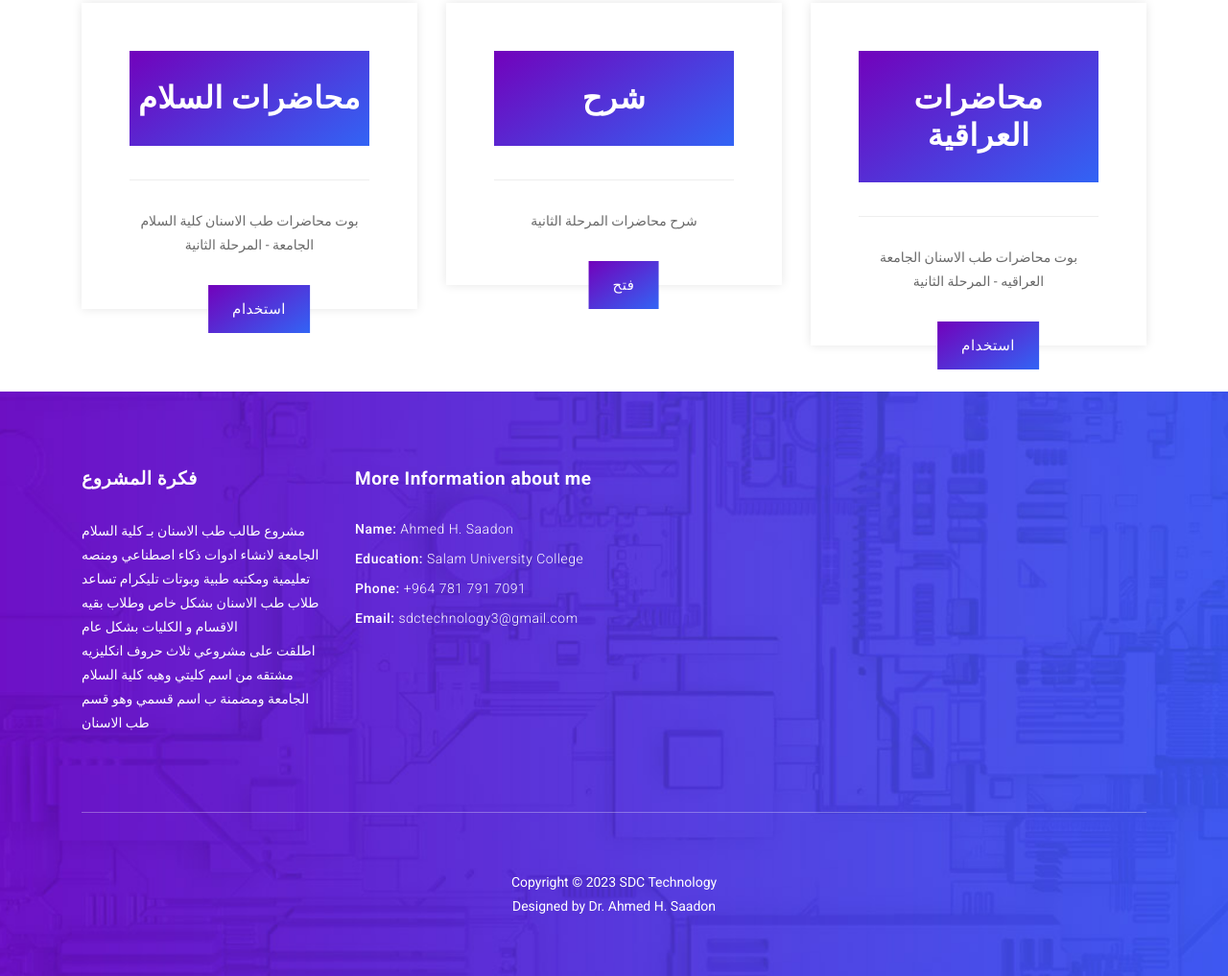
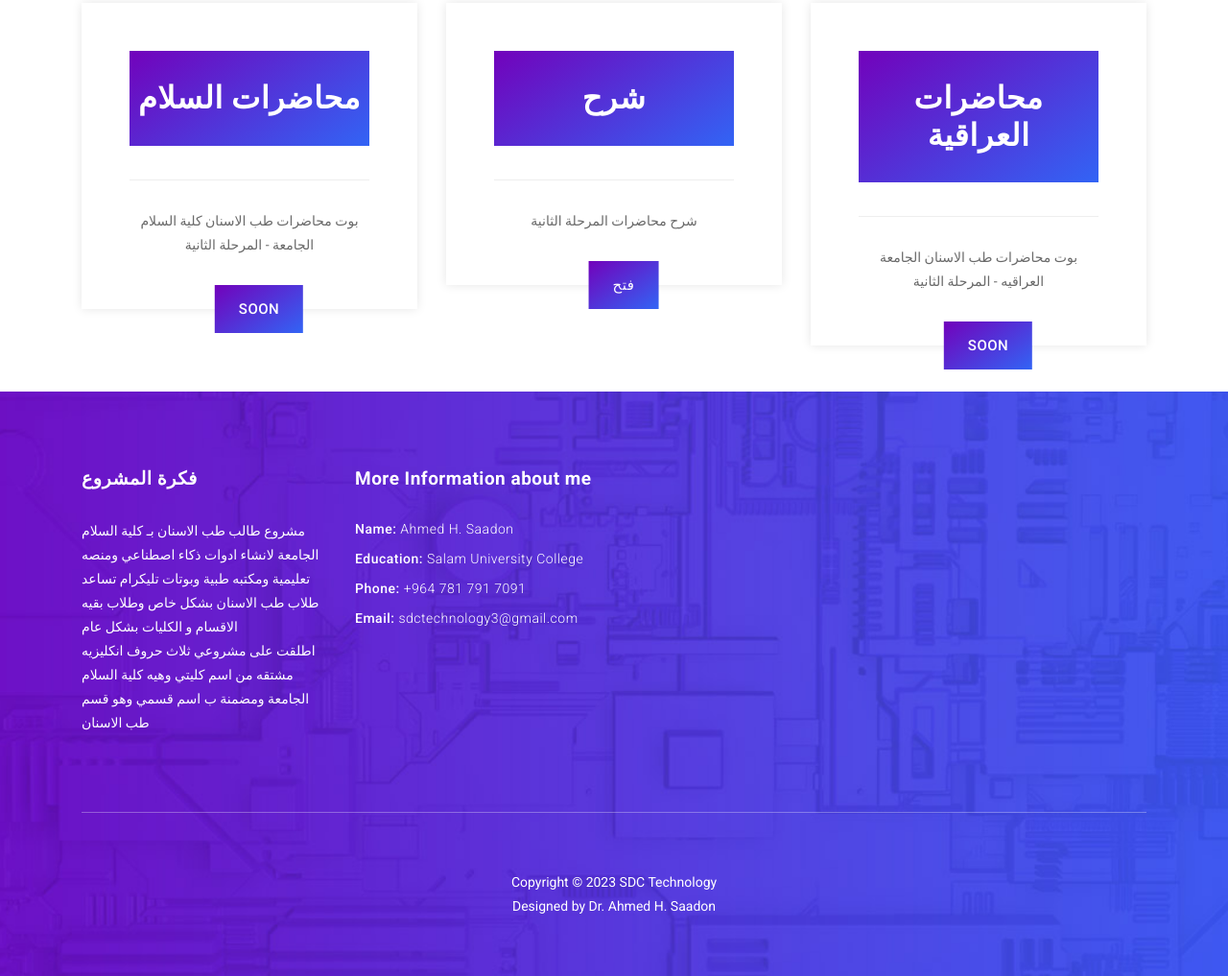
Before and after one commit to SDC-Technology/sdc-technology.github.io, a plain HTML site: page Teach/Dental2nd.html in a window 1280 px wide. Shown: the part 1164-2181 px from the top of the page at 96% size. Drawn offline with Linux system fonts and the light colour scheme.

Commit message:
Add files via upload

```diff
--- a/Teach/Dental2nd.html
+++ b/Teach/Dental2nd.html
@@ -167,7 +167,7 @@
               <div class="dev"></div>
               <p>بوت محاضرات طب الاسنان كلية السلام الجامعة - المرحلة الثانية</p>
               <br>
-              <a href="#" class="gradient-button">استخدام</a>
+              <a href="#" class="gradient-button">Soon</a>
             </div>
           </div>
           <div class="col-md-4 col-sm-6 col-xs-12">
@@ -188,7 +188,7 @@
               </div>
               <div class="dev"></div>
               <p>بوت محاضرات طب الاسنان الجامعة العراقيه - المرحلة الثانية</p><br>
-              <a href="#" class="gradient-button">استخدام</a>
+              <a href="#" class="gradient-button">Soon</a>
             </div>
           </div>
             <br>
```
Also changed, not shown: Teach/Dental1st.html (+2 -2 lines), Teach/Dental3rd.html (+2 -2 lines).
